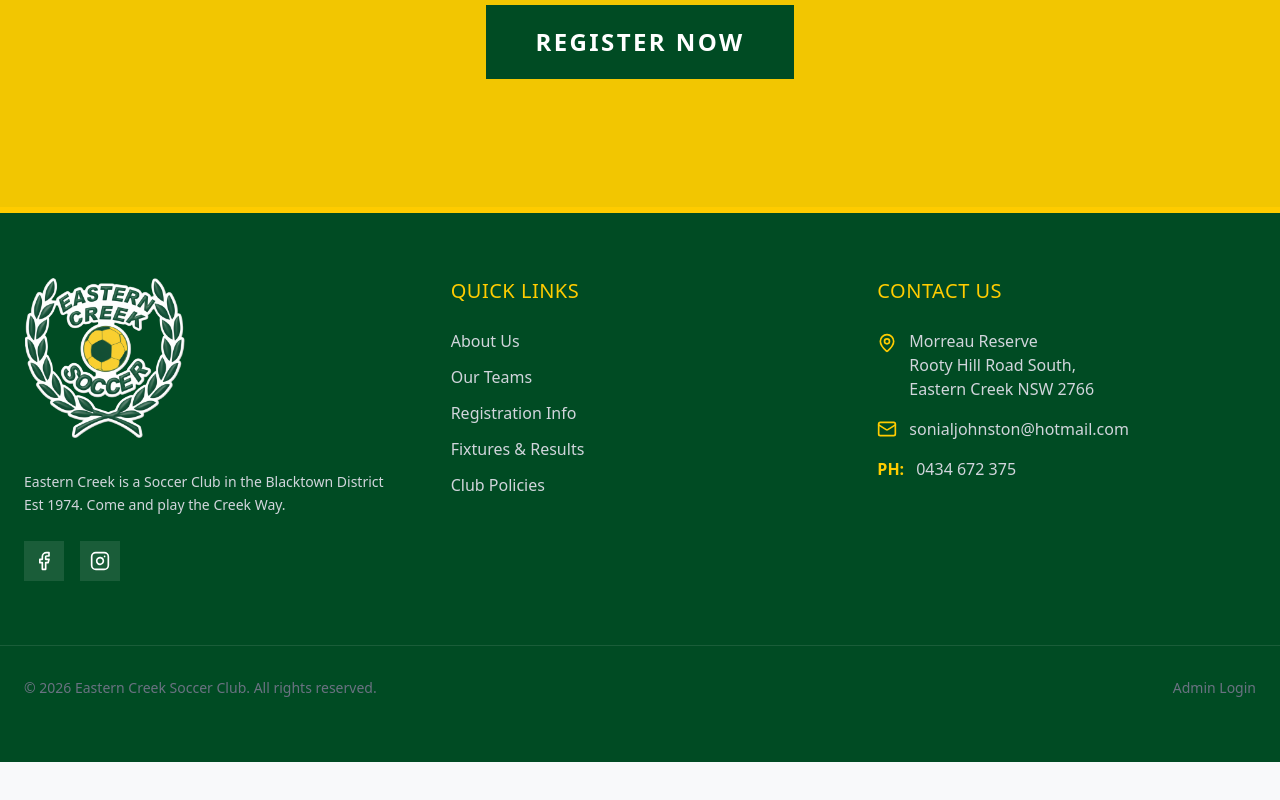
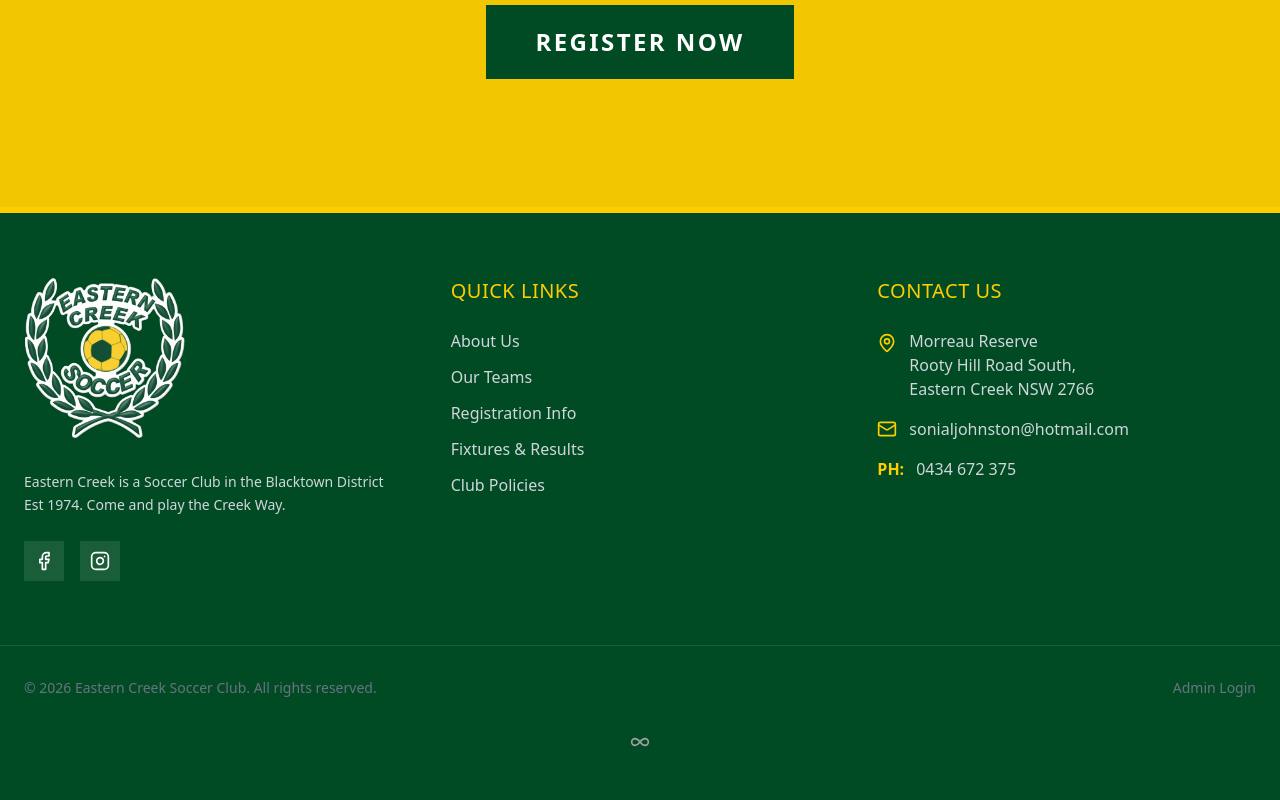
Before and after one commit to aryansinha9/EasternCreekPioneers, a Next.js app: page / in a window 1280 px wide. Shown: the part 2113-2913 px from the top of the page. Before the commit the page ends 2875 px from the top, so only its background shows below. Built offline with nearby package versions, Linux system fonts and the light colour scheme; no server answers; the database is empty.

Commit message:
feat(footer): Add Infinity Brand Attribution link

```diff
--- a/src/app/globals.css
+++ b/src/app/globals.css
@@ -70,3 +70,82 @@
     transform: translateY(0);
   }
 }
+
+/* Footer Infinity Symbol Component */
+.footer-infinity-container {
+  display: flex;
+  justify-content: center;
+  align-items: center;
+  width: 100%;
+  padding: 24px 0;
+}
+
+.infinity-link {
+  display: inline-flex;
+  justify-content: center;
+  align-items: center;
+  width: 40px;
+  height: 40px;
+  border-radius: 50%;
+  color: #888888;
+  background-color: transparent;
+  transition: all 0.4s cubic-bezier(0.175, 0.885, 0.32, 1.275);
+  text-decoration: none;
+  position: relative;
+  z-index: 10;
+  cursor: pointer;
+}
+
+.infinity-icon {
+  width: 20px;
+  height: 20px;
+  transition: all 0.4s ease;
+}
+
+.infinity-link:hover {
+  color: #ffffff;
+  background-color: rgba(255, 255, 255, 0.1);
+  transform: scale(1.15) translateY(-2px);
+  box-shadow: 0 10px 20px -5px rgba(0, 0, 0, 0.3),
+    0 0 15px rgba(255, 255, 255, 0.2);
+}
+
+.infinity-link:hover .infinity-icon {
+  filter: drop-shadow(0 0 8px rgba(255, 255, 255, 0.6));
+  animation: float 2.5s ease-in-out infinite;
+}
+
+.infinity-link:active {
+  transform: scale(0.95);
+}
+
+@keyframes float {
+  0% {
+    transform: translateY(0px) scale(1);
+  }
+
+  50% {
+    transform: translateY(-1.5px) scale(1.02);
+  }
+
+  100% {
+    transform: translateY(0px) scale(1);
+  }
+}
+
+@media (prefers-color-scheme: light) {
+  .infinity-link {
+    color: #a0a0a0;
+  }
+
+  .infinity-link:hover {
+    color: #222222;
+    background-color: rgba(0, 0, 0, 0.05);
+    box-shadow: 0 10px 20px -5px rgba(0, 0, 0, 0.1),
+      0 0 10px rgba(0, 0, 0, 0.05);
+  }
+
+  .infinity-link:hover .infinity-icon {
+    filter: drop-shadow(0 0 2px rgba(0, 0, 0, 0.1));
+  }
+}
--- a/src/components/Footer.tsx
+++ b/src/components/Footer.tsx
@@ -100,6 +100,14 @@ export default function Footer() {
                 <div>&copy; {new Date().getFullYear()} Eastern Creek Soccer Club. All rights reserved.</div>
                 <div className="mt-4 md:mt-0"><a href="/admin" className="hover:text-white transition-colors">Admin Login</a></div>
             </div>
+
+            <div className="footer-infinity-container">
+                <a href="https://www.anantasystems.com.au/" target="_blank" rel="noopener noreferrer" className="infinity-link" aria-label="Created by Ananta Systems, opens in a new tab">
+                    <svg className="infinity-icon" xmlns="http://www.w3.org/2000/svg" width="24" height="24" viewBox="0 0 24 24" fill="none" stroke="currentColor" strokeWidth="2" strokeLinecap="round" strokeLinejoin="round">
+                        <path d="M12 12c-2-2.67-4-4-6-4a4 4 0 1 0 0 8c2 0 4-1.33 6-4Zm0 0c2 2.67 4 4 6 4a4 4 0 1 0 0-8c-2 0-4 1.33-6 4Z" />
+                    </svg>
+                </a>
+            </div>
         </footer>
     );
 }
```
